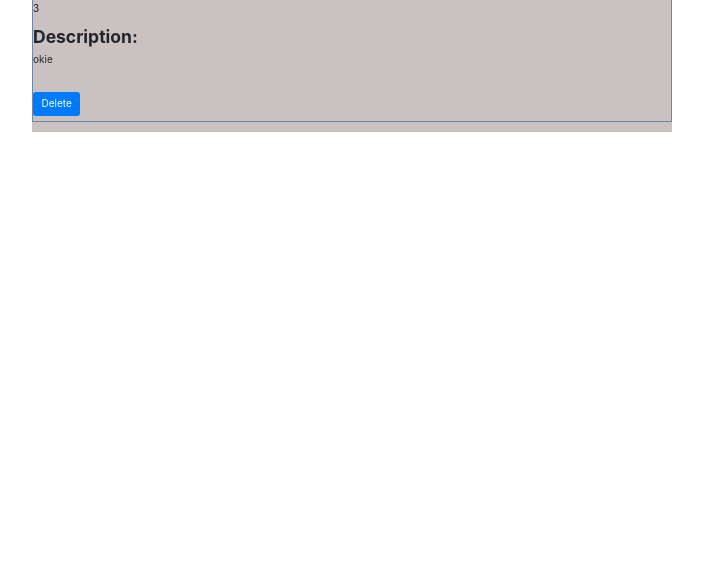
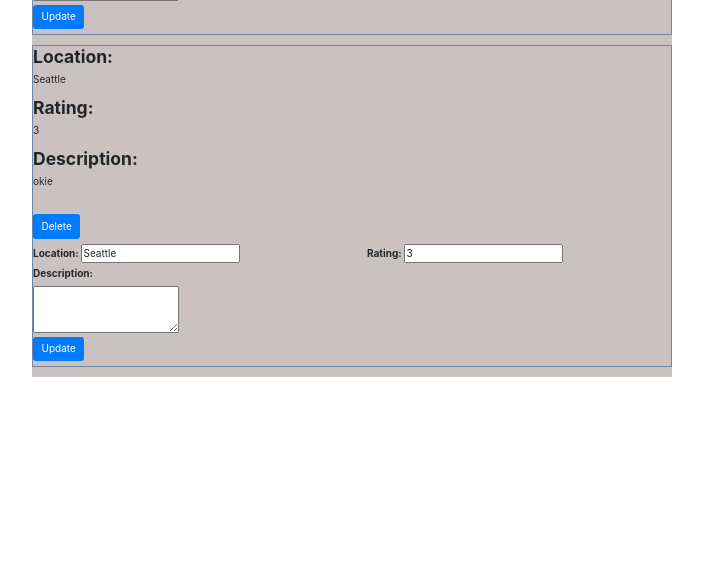
Before and after one commit to Mcheese134/CSC210Project, a Flask app: page /profile in a window 1280 px wide. Shown: the part 908-1477 px from the top of the page, without its empty margins (288-991 px from the left). Before the commit the page ends 1040 px from the top, so only its background shows below. Run offline with Flask 2, Linux system fonts and the light colour scheme; data comes from the database, SQL or seed files in the repository; both versions use the stored data as it was after the commit; some libraries are stand-ins or nearby versions.

Commit message:
working delete and update

```diff
--- a/app.py
+++ b/app.py
@@ -3,7 +3,7 @@ from flask_bootstrap import Bootstrap
 from flask_sqlalchemy import SQLAlchemy
 from flask_moment import Moment
 from flask_wtf import FlaskForm
-from wtforms import StringField, SubmitField, IntegerField
+from wtforms import StringField, SubmitField, IntegerField, BooleanField
 from wtforms.validators import DataRequired
 from werkzeug.security import generate_password_hash, check_password_hash
 from flask import Blueprint
@@ -20,7 +20,8 @@ app.secret_key = os.urandom(24)
 application = app
 bootstrap = Bootstrap(app)
 moment = Moment(app)
-app.config['SECRET KEY'] = 'hard to guess string'
+SECRET_KEY = os.urandom(32)
+app.config['SECRET KEY'] = SECRET_KEY
 app.config['SQLALCHEMY_DATABASE_URI'] =\
     'sqlite:///' + os.path.join(basedir, 'data.sqlite')
 app.config['SQLALCHEMY_TRACK_MODIFICATIONS'] = False
@@ -36,7 +37,7 @@ class posts(db.Model):
     description = db.Column(db.String(200), nullable=False)
     # function to return a string when we add something
     def __repr__(self):
-        return '<Name %r>' % self.id
+        return '<Posts %r>' % self.id
 
 class users(db.Model):
     username = db.Column(db.String(200), primary_key = True)
@@ -66,8 +67,6 @@ class users(db.Model):
 
 
 
-
-
 class NameForm(FlaskForm):
     usr = StringField('Enter an Username: ',
                              validators=[DataRequired()])
@@ -79,13 +78,32 @@ class NameForm(FlaskForm):
                              validators=[DataRequired()])
     submit = SubmitField('Submit')
 
+
 @app.route('/')
 def index():
         return render_template('index.html')
 
-@app.route('/login')
+@app.route('/edit', methods=['GET', 'POST'])
+def edit():
+    if request.method == "POST":
+        form_loc = request.form["location"]
+        form_rate = request.form["rate"]
+        form_desc = request.form["desc"]
+        post = posts(form_loc, form_rate, form_desc)
+        db = current_app.config["db"]
+        movie_key = db.create(post)
+        try:
+            db.session.add(post)
+            db.session.commit()
+            return redirect(url_for('edit'))
+        except:
+            return "There was an error adding your post."
+    return redirect(url_for("edit", ))
+    # return render_template('edit.html')
+
+@app.route('/login', methods=['GET', 'POST'])
 def login():
-        return render_template('login.html')
+    return render_template('login.html')
 
 @app.route('/create', methods=['GET', 'POST'])
 def create():
@@ -109,9 +127,25 @@ def create():
 
 @app.route("/delete", methods=['GET', "POST"])
 def delete():
-    title = request.form.get("title")
-    post = posts.query.filter_by(location=title).first()
+    title = request.form.get("delID")
+    post = posts.query.filter_by(id=title).first()
     db.session.delete(post)
+    db.session.commit()
+    return redirect(url_for('profile'))
+
+@app.route("/update", methods=['GET', "POST"])
+def update():
+    newId = request.form.get("oldID")
+    newLoc = request.form.get("newLoc")
+    oldLoc = request.form.get("oldLoc")
+    newRate = request.form.get("newRate")
+    oldRate = request.form.get("oldRate")
+    newDesc = request.form.get("newDesc")
+    oldDesc = request.form.get("oldDesc")
+    p = posts.query.filter_by(id=newId).first()
+    p.location = newLoc
+    p.rating = newRate
+    p.description = newDesc
     db.session.commit()
     return redirect(url_for('profile'))
 
@@ -182,7 +216,6 @@ def signup():
 
         print("I REACH HERE")
         new_user = users(username = u, password = p, email = e, firstname = f, lastname = l, location = loc)
-
         try:
             db.session.add(new_user)
             db.session.commit()
--- a/static/js/scripts.js
+++ b/static/js/scripts.js
@@ -22,6 +22,10 @@ $(document).ready(function () {
 
   });
 
+  function showForm() {
+    document.getElementById('updateForm').style.display = '';
+  }
+
 function openNav() {
   console.log("I opened");
   document.getElementById("mySidenav").style.width = "95%";
@@ -45,4 +49,5 @@ function initMap() {
     position: uluru,
     map: map,
   });
+
 }
--- a/templates/profile.html
+++ b/templates/profile.html
@@ -34,16 +34,52 @@
                         <br>
 
                     <form method="POST" action="./delete">
+                        <input type="hidden" value="{{posts.id}}" name="delID">
                         <input type="hidden" value="{{posts.location}}" name="title">
                         <input type="hidden" value="{{posts.rating}}" name="title">
                         <input type="hidden" value="{{posts.description}}" name="title">
                         <button type="submit" class="btn btn-primary mb-2">Delete</button>
-                      </form>
+                    </form>
+
+                    <!-- update form appears when clicking on edit-->
+                      <!-- <button onclick="showForm()" class="btn btn-primary mb-2">Edit</button> -->
+                      <!-- style="display: none;" -->
+                      <form method="POST" action="./update" id="updateForm">
+                        <div class="row">
+                            <div class = "col">
+                                <input type="hidden" value="{{posts.id}}" name="oldID" id = "oldID">
+                            </div>
+                        </div>
+                        <div class="row">
+                            <div class="col">
+                                <label for="oldLoc">Location: </label>
+                                <input type="hidden" value="{{posts.location}}" name="oldLoc" id = "oldLoc">
+                                <input type="text" value="{{posts.location}}" name="newLoc">
+                            </div>
+                            <div class="col">
+                                <label for="oldRate">Rating: </label>
+                                <input type="hidden" value="{{posts.rating}}" name="oldRate" id = "oldRate">
+                                <input type="text" value="{{posts.rating}}" name="newRate"><br>
+                            </div>
+                        </div>
+                        <div class = "row">
+                            <div class = "col">
+                                <label for="oldDesc">Description: </label><br>
+                                <textarea type="text" value="{{posts.description}}" name="newDesc" rows = "3" value = "{{posts.description}}"></textarea>
+                            </div>
+                        </div>
+                        <div class="row">
+                            <div class = "col">
+                                <button type="submit" class="btn btn-primary mb-2">Update</button>
+                            </div>
+                        </div>
+                       </form>
                     </div>
-                    {% endfor %}
+                {% endfor %}
             </div>
         </div>
     </div>
 
 {% block scripts %} {{ super() }}
+<script type="text/javascript" src="../static/js/scripts.js"></script>
 {%endblock%}{% endblock %}
```
Also changed, not shown: templates/edit.html (added, +33 -0 lines), templates/login.html (+7 -3 lines), data.sqlite, 2 other files.
